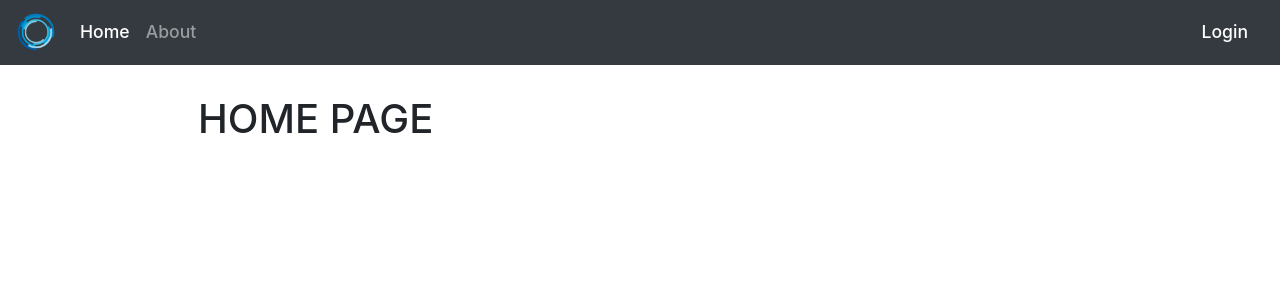
After one commit to Inexpli/Advanced-community-forum, a Django app: page /home/ in a window 1280 px wide. The commit adds this page. Shown: the top 300 px of the page. Run offline with Django 3.2, Linux system fonts and the light colour scheme; some libraries are stand-ins or nearby versions.

Commit message:
login, logout, home

```diff
--- a/main/main/settings.py
+++ b/main/main/settings.py
@@ -123,6 +123,8 @@ STATIC_URL = '/static/'
 
 CRISPY_TEMPLATE_PACK = 'bootstrap4'
 
+LOGIN_REDIRECT_URL = 'home'
+
 # Default primary key field type
 # https://docs.djangoproject.com/en/3.2/ref/settings/#default-auto-field
 
--- a/main/main/urls.py
+++ b/main/main/urls.py
@@ -14,13 +14,16 @@ Including another URLconf
     2. Add a URL to urlpatterns:  path('blog/', include('blog.urls'))
 """
 from django.contrib import admin
+from django.contrib.auth import views as auth_views
 from django.urls import path, include
 from users import views as user_views
 
 urlpatterns = [
     path('admin/', admin.site.urls),
+    path('register/', user_views.register, name='register'),
+    path('login/', auth_views.LoginView.as_view(template_name='login.html'), name='login'),
+    path('logout/', auth_views.LogoutView.as_view(template_name='logout.html'), name='logout'),
     path('', user_views.index, name='index'),
     path('about/', user_views.about, name='about'),
-    path('register/', user_views.register, name='register'),
-    path('login/', user_views.login, name='login'),
+    path('home/', user_views.home, name='home')
 ]
--- a/main/users/static/css/base.css
+++ b/main/users/static/css/base.css
@@ -1,9 +1,5 @@
 * {
     box-sizing: border-box;
-}
-
-li {
-    color: #28a745
 }
 
 .nav-link {
--- a/main/users/templates/base.html
+++ b/main/users/templates/base.html
@@ -28,7 +28,7 @@
       {% endfor %}
     {% endif %}
     <nav class="navbar navbar-expand-lg navbar-dark bg-dark">
-      <a class="navbar-brand" href="/">
+      <a class="navbar-brand" href="{% url 'index' %}">
           <img src="{% static 'img/icon.png' %}" alt="icon"  width="40" height="40">
       </a>
       <button class="navbar-toggler" type="button" data-toggle="collapse" data-target="#navbarText" aria-controls="navbarText" aria-expanded="false" aria-label="Toggle navigation">
@@ -37,14 +37,14 @@
       <div class="collapse navbar-collapse" id="navbarText">
       <ul class="navbar-nav mr-auto">
           <li class="nav-item active">
-          <a class="nav-link" href="/">Home <span class="sr-only">(current)</span></a>
+          <a class="nav-link" href="{% url 'home' %}">Home <span class="sr-only">(current)</span></a>
           </li>
           <li class="nav-item">
-          <a class="nav-link" href="/about">About</a>
+          <a class="nav-link" href="{% url 'about' %}">About</a>
           </li>
       </ul>
       <span class="navbar-text">
-          <a class="nav-link" href="/login">Login</a>
+          <a class="nav-link" href="{% url 'login' %}">Login</a>
       </span>
       </div>
   </nav>
--- /dev/null
+++ b/main/users/templates/home.html
@@ -0,0 +1,9 @@
+{% extends 'base.html' %}
+{% load static %}
+{% load crispy_forms_tags %}
+{% block title %}Register{% endblock %}
+{% block content %}
+    <div class="container">
+        <h1>HOME PAGE</h1>
+    </div>
+{% endblock %}
--- a/main/users/templates/index.html
+++ b/main/users/templates/index.html
@@ -25,8 +25,8 @@
                 <div class="content">
                     <h1>Would you like to join to team of experienced new technology engineers called <sup><img src="{% static 'img/icon.png' %}" alt="icon"  width="30" height="30"></sup>CriTech?</h1>
                     <br>
-                    <a href="/register"><button type="button" class="btn btn-outline-primary">Create an Account</button></a>
-                    <a href="/login"><button type="button" class="btn btn-outline-primary">Log in</button></a>
+                    <a href="{% url 'register' %}"><button type="button" class="btn btn-outline-primary">Create an Account</button></a>
+                    <a href="{% url 'login' %}"><button type="button" class="btn btn-outline-primary">Log in</button></a>
                 </div>
             </div>
         </div>
--- a/main/users/templates/register.html
+++ b/main/users/templates/register.html
@@ -16,7 +16,7 @@
         </form>
         <div class="border-top pt-3">
             <small class="text-muted">
-                Do you already have an Account? <a class="ml-2" href="/login">Log in</a>
+                Do you already have an Account? <a class="ml-2" href="{% url 'login' %}">Log in</a>
             </small>
         </div>
     </div>
--- a/main/users/views.py
+++ b/main/users/views.py
@@ -8,6 +8,9 @@ def index(request):
 
 def about(request):
     return render(request, 'about.html')
+
+def home(request):
+    return render(request, 'home.html')
 
 def register(request):
     if request.method == 'POST':
@@ -21,6 +24,3 @@ def register(request):
         form = UserRegisterForm()
 
     return render(request, 'register.html', {'form':form})
-
-def login(request):
-    return render(request, 'login.html')
```
Also changed, not shown: main/users/templates/login.html (+19 -1 lines), main/db.sqlite3.
